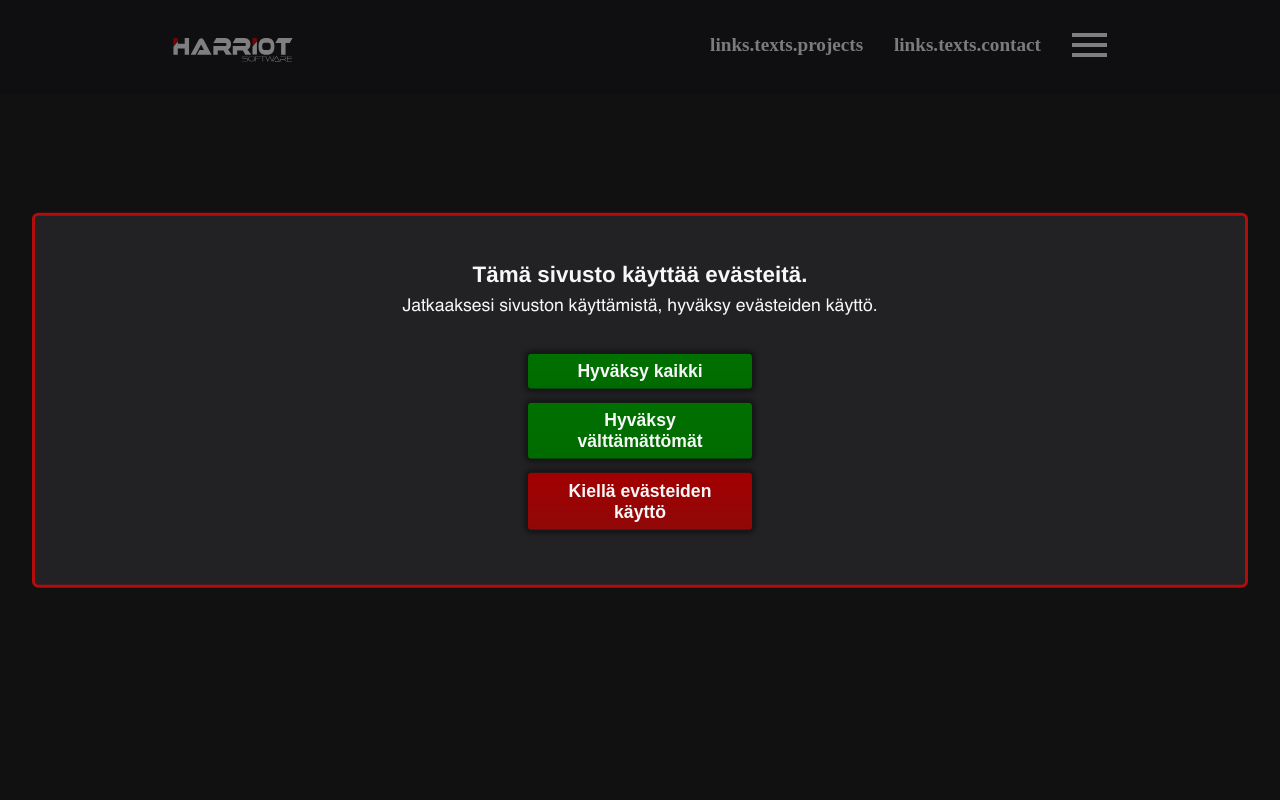
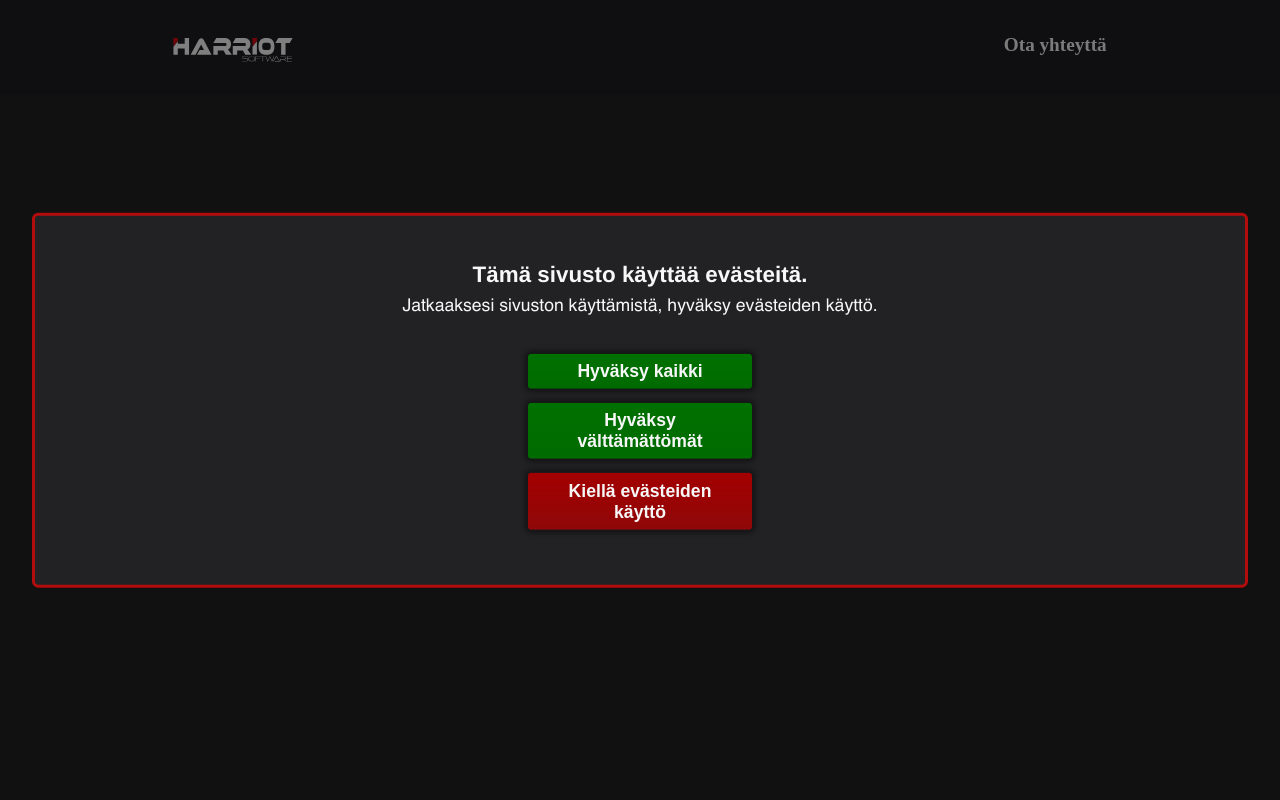
Before and after one commit to lm-pakkanen/costa-express-front, a React (Create React App) app: page / in a window 1280 px wide. Shown: the top 800 px of the page. Built offline with nearby package versions, Linux system fonts and the light colour scheme.

Commit message:
Removed unnecessary bits of code & removed translation capabilities

```diff
--- a/src/components/navigation/subcomponents/Links.tsx
+++ b/src/components/navigation/subcomponents/Links.tsx
@@ -1,5 +1,4 @@
 import React from 'react';
-import { useTranslation } from 'react-i18next';
 
 import constants from '../../../config/constants';
 
@@ -14,99 +13,39 @@ interface ILink {
 	styles?: string[]
 }
 
-/** Utility for converting translation to path */
-const getPath = (page: string) => {
-	return `/${page}`;
-};
-
 export const Brand: React.FC<ILink> = (props) => {
-
-	const { t: translate } = useTranslation('navigation');
 
 	const logo: IImage = {
 		url:  `${constants.BASE_URI}/img/logo.svg`,
-		alt: 'Harriot Software',
-		title: translate('links.titles.brand')
+		alt: 'CostaExpress etusivu',
+		title: 'Etusivu'
 	};
 
 	return (
 		<NavLink
 			id={'navHomeLink'}
 			href={new URL('/', constants.BASE_URI)}
-			text={'Harriot Software'}
-			title={translate('links.titles.brand')}
+			text={'CostaExpress'}
+			title={'Etusivu'}
 			isActive={props.path === '/'}
 			image={logo}
 			styles={[inputStyles.NavLinkBrand]}
 		/>
 	);
 
-}
+};
 
-export const Support: React.FC<ILink> = (props) => {
-
-	const { t: translate } = useTranslation('navigation');
+export const Contact: React.FC<ILink> = (props) => {
 
 	return (
 		<NavLink
-			id={'navSupportLink'}
-			href={new URL(getPath(translate('links.urls.support')), constants.BASE_URI)}
-			text={translate('links.texts.support').toString()}
-			title={translate('links.titles.support')}
-			isActive={props.path === getPath(translate('links.urls.support'))}
+			id={'navContactUsLink'}
+			href={new URL('ota-yhteytta', constants.BASE_URI)}
+			text={'Ota yhteyttä'}
+			title={'Ota yhteyttä'}
+			isActive={props.path === 'ota-yhteytta'}
 			styles={props.styles}
 		/>
 	);
 
-}
-
-export const Projects: React.FC<ILink> = (props) => {
-
-	const { t: translate } = useTranslation('navigation');
-
-	return (
-		<NavLink
-			id={'navProjectsLink'}
-			href={new URL(getPath(translate('links.urls.projects')), constants.BASE_URI)}
-			text={translate('links.texts.projects').toString()}
-			title={translate('links.titles.projects')}
-			isActive={props.path === getPath(translate('links.urls.projects'))}
-			styles={props.styles}
-		/>
-	);
-
-}
-
-export const Contact: React.FC<ILink> = (props) => {
-
-	const { t: translate } = useTranslation('navigation');
-
-	return (
-		<NavLink
-			id={'navContactUsLink'}
-			href={new URL(getPath(translate('links.urls.contact')), constants.BASE_URI)}
-			text={translate('links.texts.contact').toString()}
-			title={translate('links.titles.contact')}
-			isActive={props.path === getPath(translate('links.urls.contact'))}
-			styles={props.styles}
-		/>
-	);
-
-}
-
-export const AboutUs: React.FC<ILink> = (props) => {
-
-	const { t: translate } = useTranslation('navigation');
-
-	return (
-		<NavLink
-			id={'navAboutUsLink'}
-			href={new URL(getPath(translate('links.urls.about')), constants.BASE_URI)}
-			text={translate('links.texts.about').toString()}
-			title={translate('links.titles.about')}
-			isActive={props.path === getPath(translate('links.urls.about'))}
-			styles={props.styles}
-		/>
-	)
-
-}
+};
--- a/src/components/navigation/subcomponents/NavLinksRight.tsx
+++ b/src/components/navigation/subcomponents/NavLinksRight.tsx
@@ -1,6 +1,4 @@
 import React from 'react';
-
-import { NavFloaterToggler } from './NavInputs';
 
 import styles from './NavLinksRight.module.css';
 
@@ -10,7 +8,6 @@ const NavLinksRight: React.FC<Props> = (props) => {
     return (
         <div className={styles.NavLinksRight}>
             {props.children}
-            <NavFloaterToggler />
         </div>
     );
 };
--- a/src/components/navigation/subcomponents/_DesktopNavigation.tsx
+++ b/src/components/navigation/subcomponents/_DesktopNavigation.tsx
@@ -1,13 +1,11 @@
 import React, { useContext } from 'react';
 
-import { AboutUs, Brand, Contact, Projects } from './Links';
+import { Brand, Contact } from './Links';
 
 import { appStore } from '../../../contexts/AppContext';
 
 import NavLinksLeft from './NavLinksLeft';
 import NavLinksRight from './NavLinksRight';
-import NavFloater from './NavFloater';
-import styles from './NavInputs.module.css';
 
 // TODO: visible order of links
 const DesktopNavigation: React.FC = () => {
@@ -24,16 +22,10 @@ const DesktopNavigation: React.FC = () => {
 
 			<NavLinksRight>
 
-				<Projects path={path} />
 				<Contact path={path} />
 
 			</NavLinksRight>
 
-			<NavFloater>
-
-				<AboutUs path={path} styles={[styles.FloaterLink]} />
-
-			</NavFloater>
 		</>
 
 	);
--- a/src/components/navigation/subcomponents/_MobileNavigation.tsx
+++ b/src/components/navigation/subcomponents/_MobileNavigation.tsx
@@ -1,9 +1,11 @@
 import React, { useContext } from 'react';
 
-import { AboutUs, Brand, Contact, Projects } from './Links';
+import { Brand, Contact } from './Links';
 import NavLinksLeft from './NavLinksLeft';
 import NavLinksRight from './NavLinksRight';
 import NavFloater from './NavFloater';
+
+import { NavFloaterToggler } from './NavInputs';
 
 import { appStore } from '../../../contexts/AppContext';
 
@@ -25,9 +27,8 @@ const MobileNavigation: React.FC = () => {
 
 			<NavFloater>
 
-				<Projects path={path} styles={[styles.FloaterLink]} />
+				<NavFloaterToggler />
 				<Contact path={path} styles={[styles.FloaterLink]} />
-				<AboutUs path={path} styles={[styles.FloaterLink]} />
 
 			</NavFloater>
 		</>
```
Also changed, not shown: src/config/configs.tsx (+0 -15 lines).
